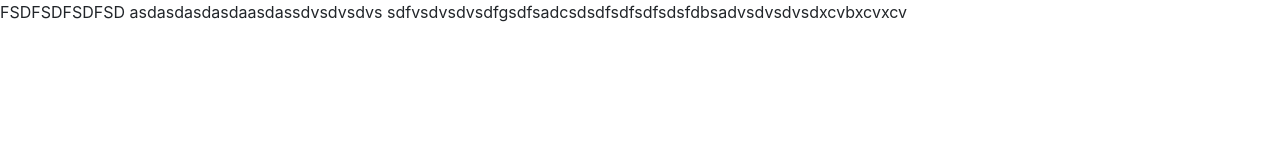
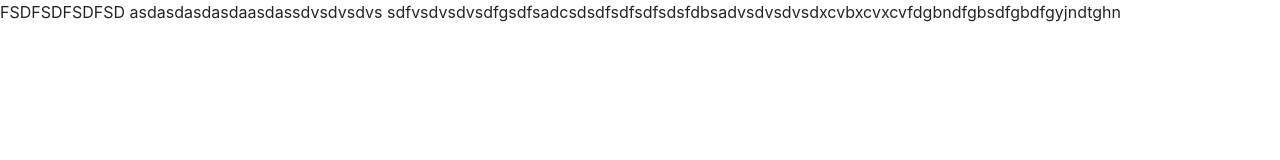
Before and after one commit to rodrigobarros2/arquitetura-sem-framework, a website: page index.html in a window 1280 px wide. Drawn offline with nearby package versions, Linux system fonts and the light colour scheme.

Commit message:
dfvsdfcvsvdf

```diff
--- a/index.html
+++ b/index.html
@@ -28,4 +28,4 @@
 </body>
 
 </html>asdasdasdasdaasdassdvsdvsdvs
-sdfvsdvsdvsdfgsdfsadcsdsdfsdfsdfsdsfdbsadvsdvsdvsdxcvbxcvxcv
+sdfvsdvsdvsdfgsdfsadcsdsdfsdfsdfsdsfdbsadvsdvsdvsdxcvbxcvxcvfdgbndfgbsdfgbdfgyjndtghn
```
